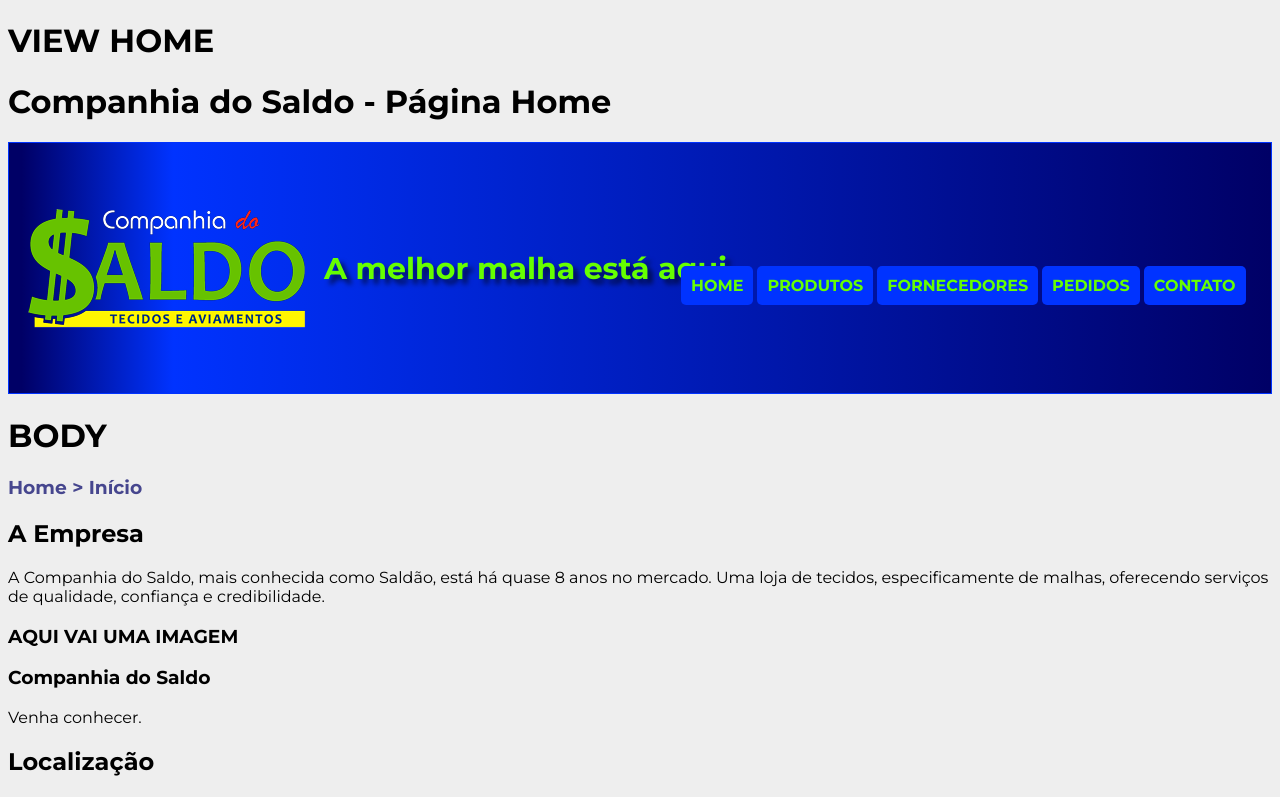
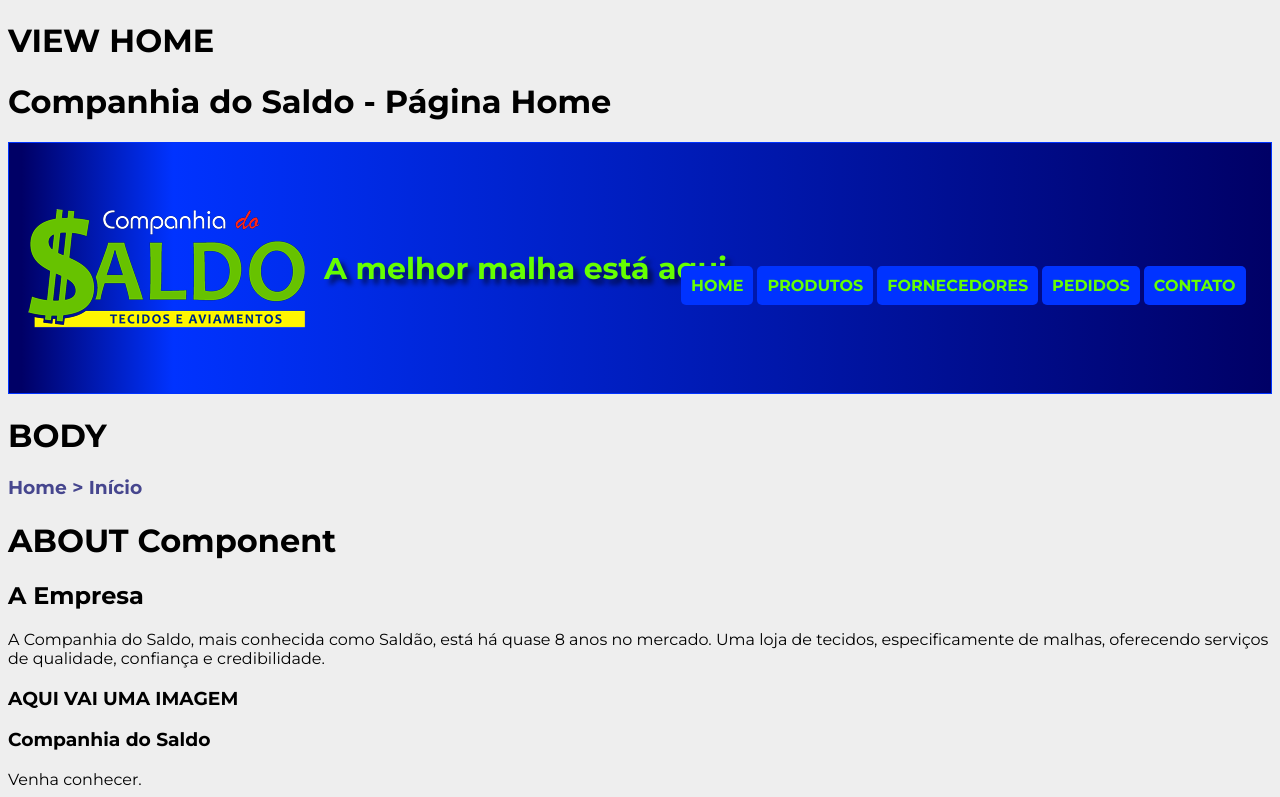
Before and after one commit to marcusviniciusmo/Companhia_Do_Saldo_Website, a React (Vite) app in the folder frontend/: page / in a window 1280 px wide. Shown: the top 797 px of the page. Built offline with nearby package versions, Linux system fonts and the light colour scheme.

Commit message:
About component creation

```diff
--- /dev/null
+++ b/frontend/src/components/About/index.tsx
@@ -0,0 +1,18 @@
+export function About() {
+  return (
+    <>
+      <h1>ABOUT Component</h1>
+
+      <h2>A Empresa</h2>
+      <p>
+        A Companhia do Saldo, mais conhecida como Saldão, está há quase 8 anos
+        no mercado. Uma loja de tecidos, especificamente de malhas, oferecendo
+        serviços de qualidade, confiança e credibilidade.
+      </p>
+
+      <h3>AQUI VAI UMA IMAGEM</h3>
+      <h3>Companhia do Saldo</h3>
+      <p>Venha conhecer.</p>
+    </>
+  );
+};
--- a/frontend/src/views/Home/index.tsx
+++ b/frontend/src/views/Home/index.tsx
@@ -1,6 +1,7 @@
 import { Header } from "../../components/Header";
 import { Breadcrumb } from "../../components/Breadcrumb";
 import { Section } from "../../components/Section";
+import { About } from "../../components/About";
 import { Aside } from "../../components/Aside";
 import { Footer } from "../../components/Footer";
 
@@ -18,16 +19,7 @@ export function Home() {
       />
 
       <Section>
-        <h2>A Empresa</h2>
-        <p>
-          A Companhia do Saldo, mais conhecida como Saldão, está há quase 8 anos
-          no mercado. Uma loja de tecidos, especificamente de malhas, oferecendo
-          serviços de qualidade, confiança e credibilidade.
-        </p>
-
-        <h3>AQUI VAI UMA IMAGEM</h3>
-        <h3>Companhia do Saldo</h3>
-        <p>Venha conhecer.</p>
+        <About />
 
         <h2>Localização</h2>
         <p>
```
